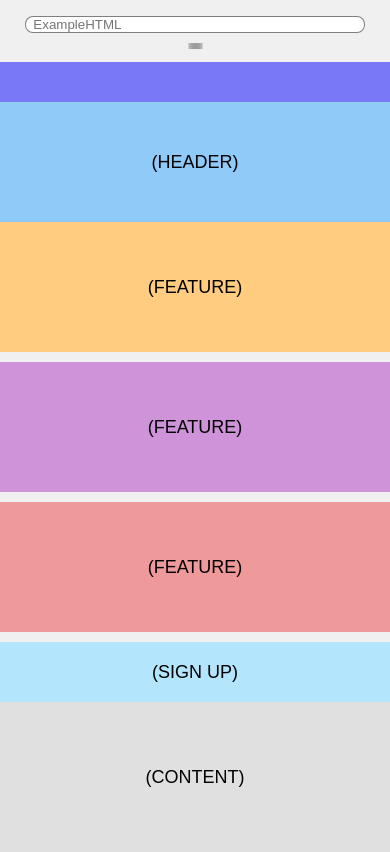
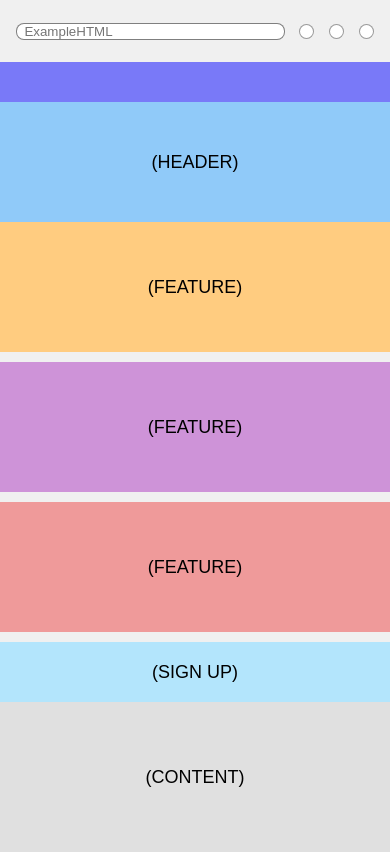
Before and after one commit to PraneethPolati/Task3, a plain HTML site: page index.html in a window 390 px wide. Drawn offline with Linux system fonts and the light colour scheme.

Commit message:
third commit

```diff
--- a/styles.css
+++ b/styles.css
@@ -159,17 +159,18 @@ nav {
     }
 
     .inputbox {
-        flex-direction: column;
-        align-items: center;
+        flex-direction: row; /* Keep input and dots in a row on mobile */
+        justify-content: space-between; /* Evenly distribute space */
+        align-items: center; /* Vertically center the input and dots */
     }
 
     .inputbox input {
-        width: 95%;
-        margin-bottom: 10px;
+        width: 75%; /* Allow space for dots */
     }
 
     .dot {
         height: 15px;
         width: 15px;
+        margin-left: 5px; /* Add space between dots */
     }
 }
```
